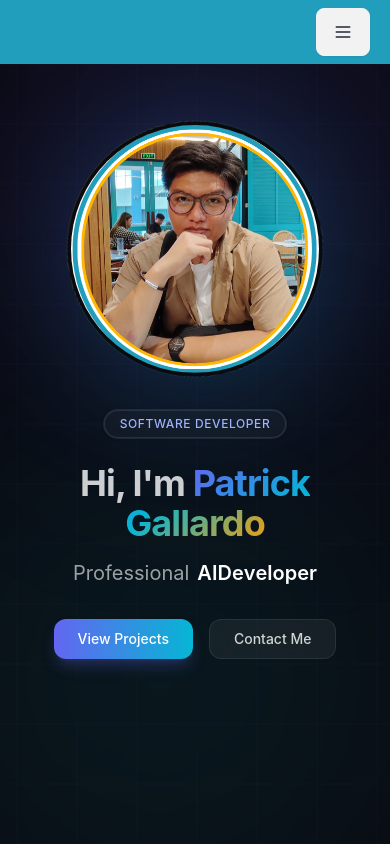
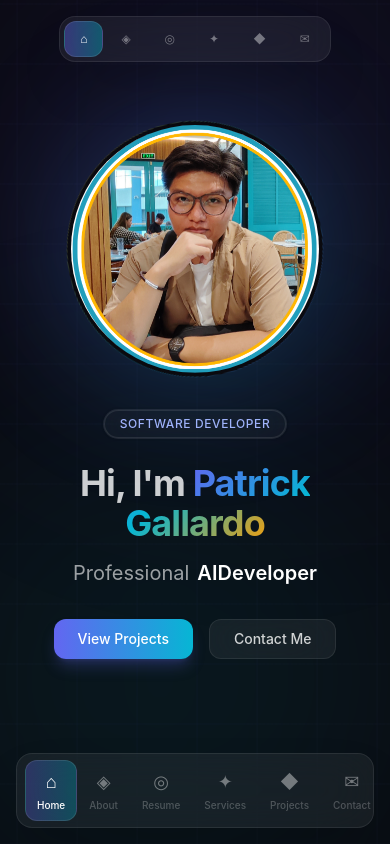
Before and after one commit to pat-gallardo/portfolio-website, a React (Create React App) app in the folder frontend/: page / in a window 390 px wide. Shown: the top 844 px of the page. Built offline with nearby package versions, Linux system fonts and the light colour scheme.

Commit message:
Refactor Navbar component to enhance layout with framer-motion animations, improve navigation structure, and update styling for better user interaction

```diff
--- a/frontend/src/components/navbar.tsx
+++ b/frontend/src/components/navbar.tsx
@@ -1,63 +1,92 @@
+import { motion } from "framer-motion";
+
+interface NavbarProps {
+  activePage: string;
+  onPageChange: (page: string) => void;
+}
+
 const menuItems = [
-  {value: 'home', label: 'Home', link: '#home', textFormat:"text-base text-white"},
-  {value: 'about', label: 'About', link: '#about', textFormat:"text-base text-white"},
-  {value: 'resume', label: 'Resume', link: '#resume', textFormat:"text-base text-white"},
-  {value: 'services', label: 'Services', link: '#services', textFormat:"text-base text-white"},
-  {value: 'portfolio', label: 'Projects', link: '#projects', textFormat:"text-base text-white"},
-  {value: 'contact', label: 'Contact', link: '#contact', textFormat:"text-base text-[#ffb703] font-bold",},
+  { value: "home", label: "Home", icon: "⌂" },
+  { value: "about", label: "About", icon: "◈" },
+  { value: "resume", label: "Resume", icon: "◎" },
+  { value: "services", label: "Services", icon: "✦" },
+  { value: "projects", label: "Projects", icon: "◆" },
+  { value: "contact", label: "Contact", icon: "✉" },
 ];
 
-const Navbar = () => {
+const Navbar: React.FC<NavbarProps> = ({ activePage, onPageChange }) => {
   return (
     <>
-      <div className="navbar bg-[#219ebc] fixed z-20 pl-5 pr-5 2xl:justify-center 2xl:w-full">
-        <div className="flex-1 2xl:flex-none">
-          </div>
-          <div className="flex-none">
-          <div className='transition-all duration-700 ease-in-out'>
-            <div className="space-x-4 hidden sm:flex montserrat">
-            {menuItems.map((item, index) => (
-              <a href={item.link} key={index} className={`${item.textFormat}
-              hover:underline hover:underline-offset-4`}>
-                <div>{item.label}</div>
-              </a>
-            ))}
-          </div>
-          </div>
-          <div className="drawer drawer-end sm:hidden">
-            <input id="my-drawer-4" type="checkbox" className="drawer-toggle" />
-            <div className="drawer-content">
-              <label htmlFor="my-drawer-4" className="drawer-button btn btn-[#023047]">
-                  <svg
-                    xmlns="http://www.w3.org/2000/svg"
-                    fill="none"
-                    viewBox="0 0 24 24"
-                    className="inline-block h-5 w-5 stroke-current">
-                    <path
-                      strokeLinecap="round"
-                      strokeLinejoin="round"
-                      strokeWidth="2"
-                      d="M4 6h16M4 12h16M4 18h16"></path>
-                  </svg>
-              </label>
-            </div>
-            <div className="drawer-side z-20">
-              <label htmlFor="my-drawer-4" aria-label="close sidebar" className="drawer-overlay"></label>
-              <ul className="menu bg-[#219ebc] text-base-content min-h-full w-60 p-4">
-                {menuItems.map((item, index) => (
-              <li key={index} ><a href={item.link} className={`${item.textFormat}
-              hover:underline hover:underline-offset-4`}>
-                <div>{item.label}</div>
-              </a>
-              </li>
-            ))}
-                </ul>
-            </div>
-          </div>
+      {/* Desktop floating nav */}
+      <nav className="fixed top-0 left-0 right-0 z-50 flex justify-center pt-4 px-4">
+        <div className="glass-strong rounded-2xl px-1 py-1 flex items-center gap-0.5 shadow-2xl">
+          {menuItems.map((item) => {
+            const isActive = activePage === item.value;
+            return (
+              <button
+                key={item.value}
+                onClick={() => onPageChange(item.value)}
+                className={`relative px-4 py-2.5 text-sm font-medium rounded-xl transition-all duration-300 ${
+                  isActive
+                    ? "text-white"
+                    : "text-white/40 hover:text-white/70"
+                }`}
+              >
+                {isActive && (
+                  <motion.div
+                    layoutId="nav-pill"
+                    className="absolute inset-0 bg-gradient-to-r from-indigo-500/40 to-cyan-500/40 rounded-xl border border-white/10"
+                    transition={{ type: "spring", stiffness: 400, damping: 30 }}
+                  />
+                )}
+                <span className="relative z-10 flex items-center gap-2">
+                  <span className="text-xs">{item.icon}</span>
+                  <span className="hidden sm:inline">{item.label}</span>
+                </span>
+              </button>
+            );
+          })}
         </div>
-      </div>
+      </nav>
+
+      {/* Mobile bottom nav */}
+      <nav className="fixed bottom-4 left-4 right-4 z-50 sm:hidden">
+        <div className="glass-strong rounded-2xl px-2 py-1.5 flex items-center justify-around shadow-2xl">
+          {menuItems.map((item) => {
+            const isActive = activePage === item.value;
+            return (
+              <button
+                key={item.value}
+                onClick={() => onPageChange(item.value)}
+                className={`relative flex flex-col items-center gap-0.5 py-2 px-3 rounded-xl transition-all duration-300 ${
+                  isActive ? "text-white" : "text-white/40"
+                }`}
+              >
+                {isActive && (
+                  <motion.div
+                    layoutId="mobile-nav-pill"
+                    className="absolute inset-0 bg-gradient-to-r from-indigo-500/30 to-cyan-500/30 rounded-xl border border-white/10"
+                    transition={{ type: "spring", stiffness: 400, damping: 30 }}
+                  />
+                )}
+                <span className="relative z-10 text-lg">{item.icon}</span>
+                <span
+                  className={`relative z-10 text-[10px] font-medium ${
+                    isActive ? "opacity-100" : "opacity-60"
+                  }`}
+                >
+                  {item.label}
+                </span>
+              </button>
+            );
+          })}
+        </div>
+      </nav>
+
+      {/* Spacer for desktop */}
+      <div className="h-20 hidden sm:block" />
     </>
-  )
-}
+  );
+};
 
 export default Navbar;
```
